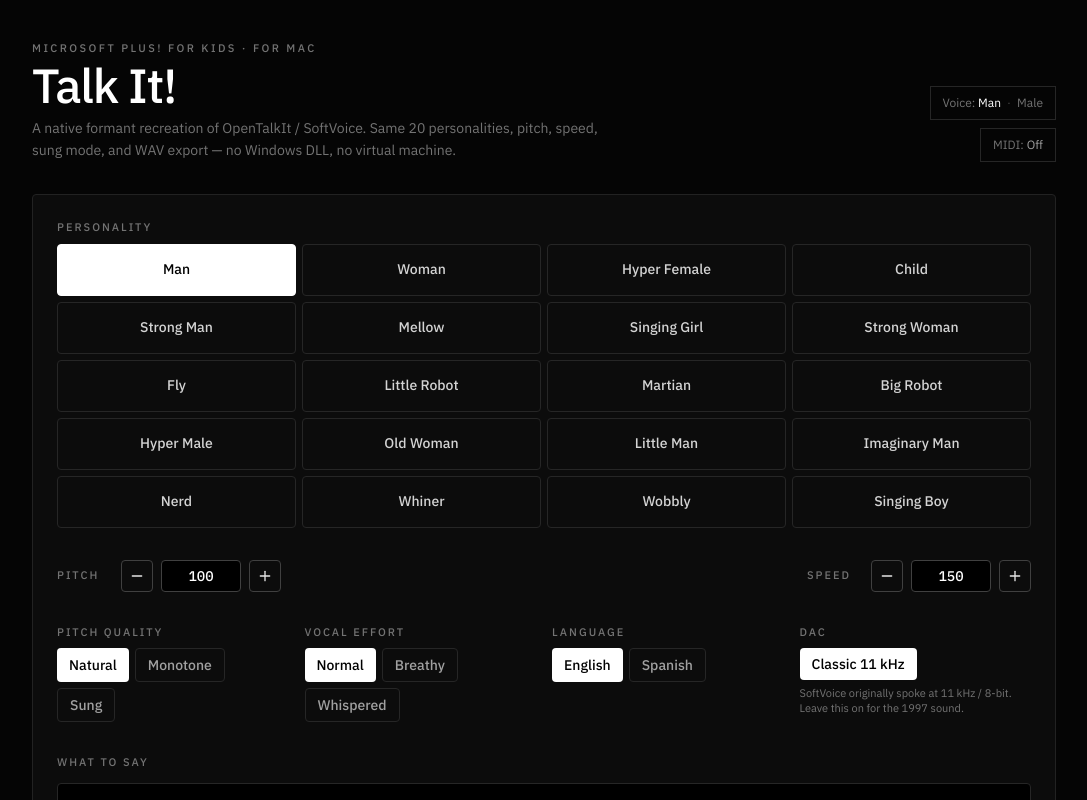
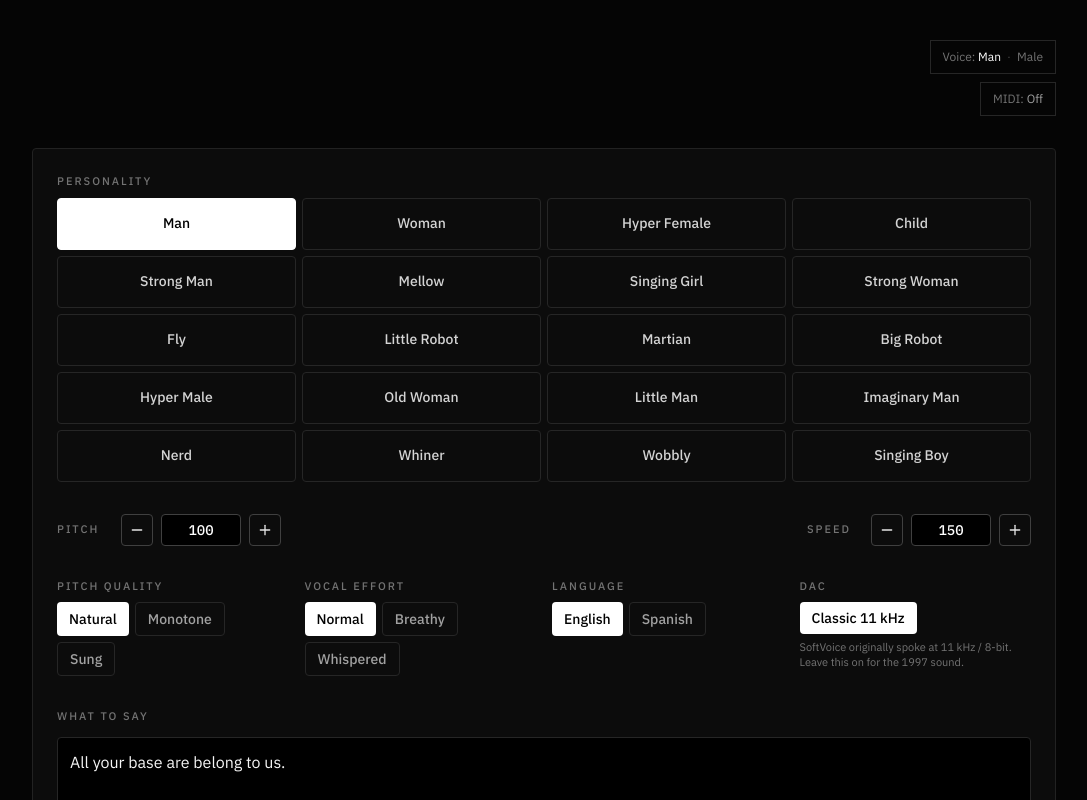
Before and after one commit to andreysenes/talk-it, a React (Vite) app: page / in a window 1280 px wide. Shown: the top 800 px of the page, without its empty margins (96-1183 px from the left). Built offline with nearby package versions, Linux system fonts and the light colour scheme.

Commit message:
Remove the header title and product blurb.
Keep Voice and MIDI badges; leave a screen-reader heading.

Co-authored-by: andreysenes138 <andreysenes138@gmail.com>

```diff
--- a/src/App.tsx
+++ b/src/App.tsx
@@ -99,19 +99,8 @@ export default function App() {
   return (
     <div className="shell min-h-svh px-3 py-6 sm:px-6 sm:py-10">
       <div className="mx-auto flex w-full max-w-5xl flex-col gap-8">
-        <header className="flex flex-col gap-3 sm:flex-row sm:items-end sm:justify-between">
-          <div>
-            <p className="text-[11px] font-medium tracking-[0.22em] text-neutral-500 uppercase">
-              Microsoft Plus! for Kids · for Mac
-            </p>
-            <h1 className="mt-1 text-4xl font-medium tracking-tight text-white sm:text-5xl">
-              Talk It!
-            </h1>
-            <p className="mt-2 max-w-xl text-sm leading-relaxed text-neutral-500">
-              A native formant recreation of OpenTalkIt / SoftVoice. Same 20 personalities,
-              pitch, speed, sung mode, and WAV export — no Windows DLL, no virtual machine.
-            </p>
-          </div>
+        <header className="flex justify-end">
+          <h1 className="sr-only">Talk It!</h1>
           <div className="flex flex-col gap-2 sm:items-end">
             <div className="border border-neutral-800 px-3 py-2 text-xs text-neutral-500">
               Voice: <span className="text-white">{personality.label}</span>
```
